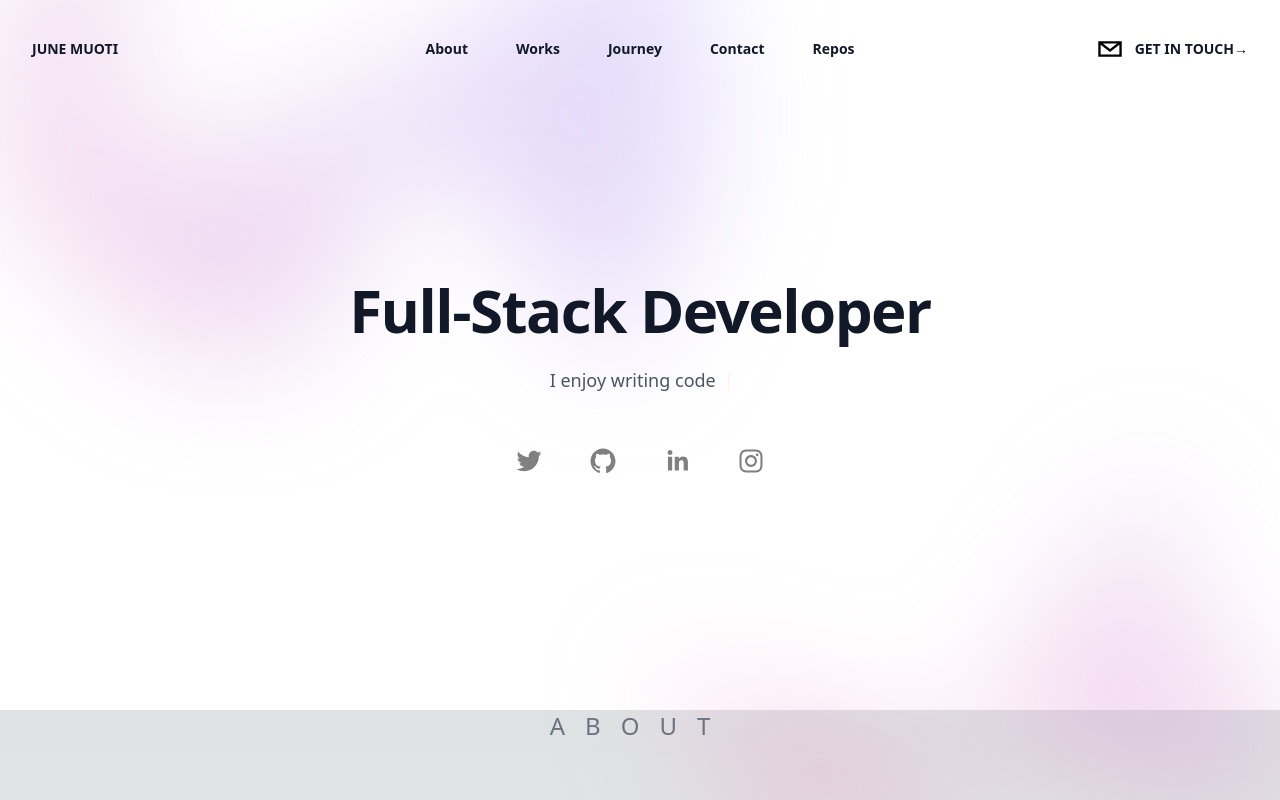
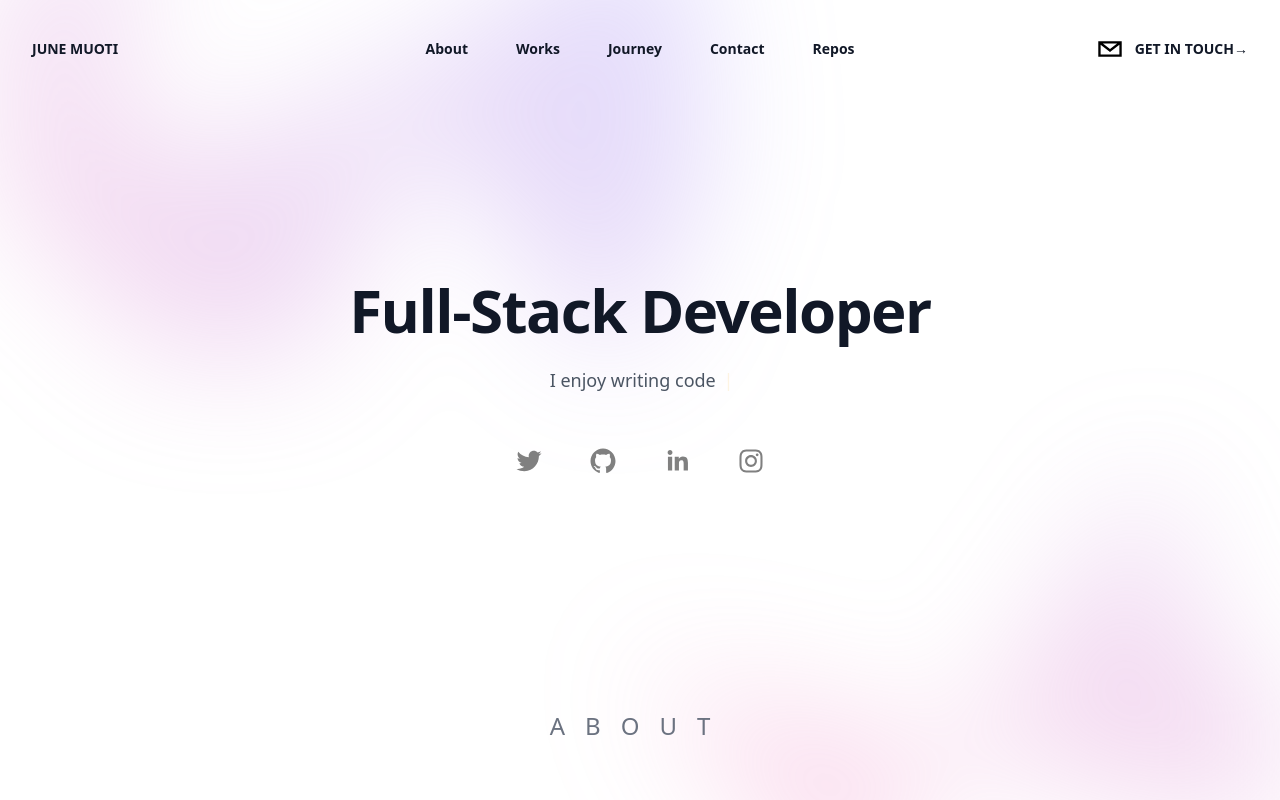
Before and after one commit to JuneMuoti/June_Portfolio, a Next.js app: page / in a window 1280 px wide. Shown: the top 800 px of the page. Built offline with nearby package versions, Linux system fonts and the light colour scheme.

Commit message:
Removed global styles

```diff
--- a/styles/globals.css
+++ b/styles/globals.css
@@ -1,27 +1,3 @@
 @tailwind base;
 @tailwind components;
 @tailwind utilities;
-
-:root {
-  --foreground-rgb: 0, 0, 0;
-  --background-start-rgb: 214, 219, 220;
-  --background-end-rgb: 255, 255, 255;
-}
-
-@media (prefers-color-scheme: dark) {
-  :root {
-    --foreground-rgb: 255, 255, 255;
-    --background-start-rgb: 0, 0, 0;
-    --background-end-rgb: 0, 0, 0;
-  }
-}
-
-body {
-  color: rgb(var(--foreground-rgb));
-  background: linear-gradient(
-      to bottom,
-      transparent,
-      rgb(var(--background-end-rgb))
-    )
-    rgb(var(--background-start-rgb));
-}
```
